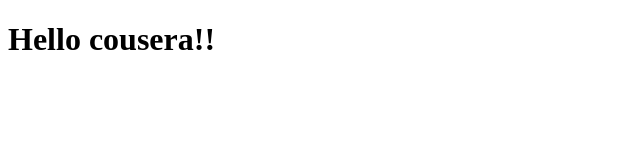
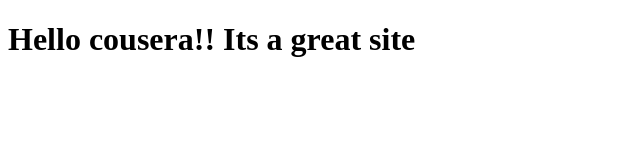
Before and after one commit to zeeboy01/Cousera-test, a plain HTML site: page site/index.html in a window 1280 px wide. Shown: the whole page, without its empty margins (0-640 px from the left). Drawn offline with Linux system fonts and the light colour scheme.

Commit message:
small addition to our page

```diff
--- a/site/index.html
+++ b/site/index.html
@@ -4,6 +4,6 @@
 	<title>	Hello cousera</title>
 </head>
 <body>
-<h1> Hello cousera!!</h1>
+<h1> Hello cousera!! Its a great site</h1>
 </body>
 </html>
```
